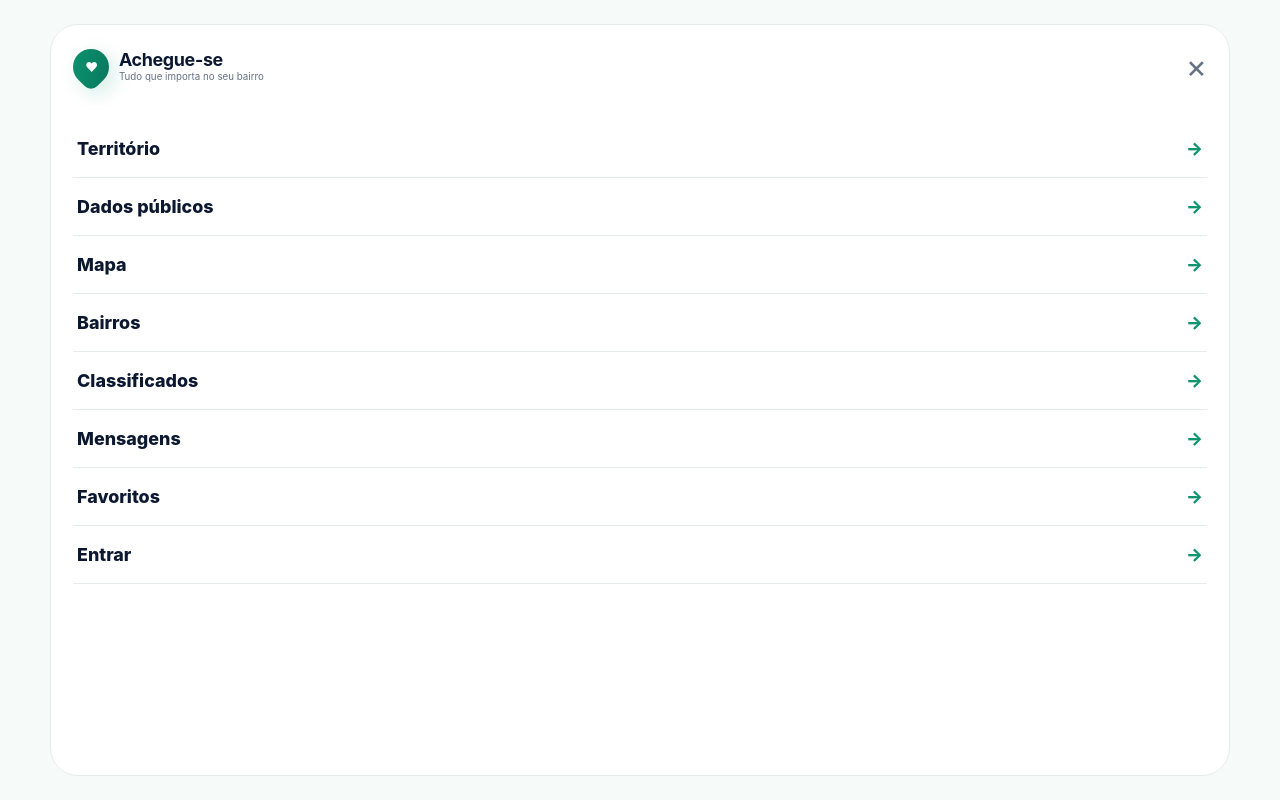
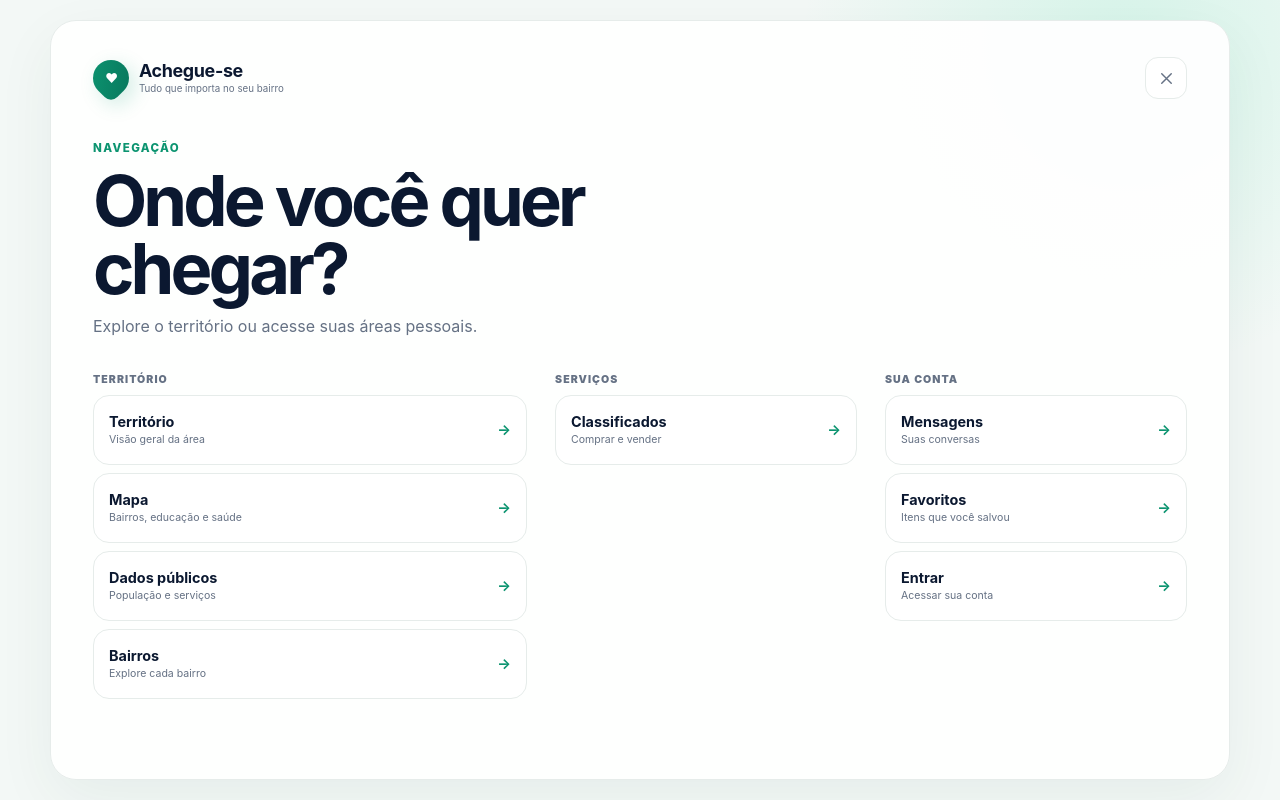
Before and after one commit to washingtonmsdj/teste-acheguese, a Next.js app: page /menu in a window 1280 px wide. Built offline with nearby package versions, Linux system fonts and the light colour scheme; no server answers.

Commit message:
frontend: align menu and resilient states

```diff
--- a/src/app/globals.css
+++ b/src/app/globals.css
@@ -271,23 +271,147 @@ footer .brand small { color: #b9ded4; }
   min-height: 100svh;
   display: grid;
   place-items: center;
-  padding: 32px;
-  background: linear-gradient(145deg, #f1faf7, #fff);
+  padding: 24px 16px;
+  background:
+    radial-gradient(circle at 82% 16%, rgba(98,230,182,.22), transparent 28%),
+    linear-gradient(145deg, #f3faf7, #ffffff);
 }
-.statePage > div { width: min(700px, 100%); }
-.stateActions { display: flex; flex-wrap: wrap; gap: 10px; margin-top: 24px; }
+.stateCard {
+  width: min(720px, 100%);
+  display: grid;
+  gap: 32px;
+  padding: 26px;
+  border: 1px solid var(--line);
+  border-radius: 28px;
+  background: rgba(255,255,255,.94);
+  box-shadow: 0 26px 70px rgba(11,72,57,.10);
+}
+.stateCopy { padding-top: 8px; }
+.stateCopy h1 {
+  max-width: 640px;
+  margin-bottom: 15px;
+}
+.stateCopy p:not(.eyebrow) {
+  max-width: 560px;
+  margin: 0;
+}
+.stateActions {
+  display: flex;
+  flex-wrap: wrap;
+  gap: 10px;
+}
 
-.loadingPage { width: min(1100px, calc(100% - 32px)); margin: 0 auto; padding: 24px 0; }
-.loadingBrand, .loadingHero, .loadingGrid span {
-  background: linear-gradient(90deg, #f0f4f3 20%, #fafcfc 50%, #f0f4f3 80%);
+.loadingPage {
+  width: min(var(--container), calc(100% - 32px));
+  margin: 0 auto;
+  padding: 18px 0 42px;
+}
+.loadingHeader {
+  min-height: 52px;
+  display: flex;
+  align-items: center;
+  justify-content: space-between;
+}
+.loadingNav {
+  display: none;
+  gap: 9px;
+}
+.loadingHeroLayout {
+  display: grid;
+  gap: 26px;
+  padding: 42px 0 30px;
+}
+.loadingCopy {
+  display: grid;
+  align-content: center;
+  gap: 12px;
+}
+.loadingBrand,
+.loadingNav span,
+.loadingEyebrow,
+.loadingTitle,
+.loadingText,
+.loadingActions span,
+.loadingMap,
+.loadingMetrics span {
+  background: linear-gradient(90deg, #eef4f2 20%, #fafcfc 50%, #eef4f2 80%);
   background-size: 200% 100%;
   animation: shimmer 1.4s infinite linear;
 }
-.loadingBrand { width: 180px; height: 42px; border-radius: 14px; }
-.loadingHero { height: 44vh; min-height: 300px; margin-top: 28px; border-radius: 28px; }
-.loadingGrid { display: grid; grid-template-columns: 1fr 1fr; gap: 12px; margin-top: 20px; }
-.loadingGrid span { height: 110px; border-radius: 18px; }
+.loadingBrand {
+  width: 166px;
+  height: 38px;
+  border-radius: 13px;
+}
+.loadingNav span {
+  width: 68px;
+  height: 12px;
+  border-radius: 999px;
+}
+.loadingEyebrow {
+  width: 130px;
+  height: 10px;
+  margin-bottom: 6px;
+  border-radius: 999px;
+}
+.loadingTitle {
+  width: min(560px, 94%);
+  height: 48px;
+  border-radius: 12px;
+}
+.loadingTitleShort { width: min(410px, 72%); }
+.loadingText {
+  width: min(560px, 92%);
+  height: 14px;
+  margin-top: 8px;
+  border-radius: 999px;
+}
+.loadingTextShort {
+  width: min(430px, 72%);
+  margin-top: -4px;
+}
+.loadingActions {
+  display: flex;
+  gap: 9px;
+  margin-top: 10px;
+}
+.loadingActions span {
+  width: 128px;
+  height: 44px;
+  border-radius: 14px;
+}
+.loadingMap {
+  min-height: 300px;
+  border-radius: 26px;
+}
+.loadingMetrics {
+  display: grid;
+  grid-template-columns: 1fr 1fr;
+  gap: 10px;
+  padding-top: 20px;
+  border-top: 1px solid var(--line);
+}
+.loadingMetrics span {
+  height: 126px;
+  border-radius: 20px;
+}
 @keyframes shimmer { to { background-position: -200% 0; } }
+
+@media (min-width: 720px) {
+  .stateCard { padding: 34px; }
+  .loadingMetrics { grid-template-columns: repeat(4, 1fr); }
+}
+
+@media (min-width: 980px) {
+  .loadingNav { display: flex; }
+  .loadingHeroLayout {
+    grid-template-columns: minmax(0, 1fr) minmax(420px, .8fr);
+    align-items: center;
+    min-height: 560px;
+    gap: 64px;
+  }
+  .loadingMap { min-height: 390px; }
+}
 
 @media (min-width: 720px) {
   .classifiedSearch { grid-template-columns: minmax(0,1fr) 120px; }
@@ -328,27 +452,131 @@ footer .brand small { color: #b9ded4; }
 .authCard p:not(.eyebrow) { color: var(--muted); line-height: 1.6; }
 .textLink { color: var(--brand); font-weight: 800; font-size: .88rem; }
 
-.menuPage { min-height: 100svh; padding: 24px 0; background: #f6fbf9; }
+.menuPage {
+  min-height: 100svh;
+  padding: 12px 0;
+  background:
+    radial-gradient(circle at 88% 6%, rgba(98,230,182,.20), transparent 24%),
+    #f3f8f6;
+}
 .menuPanel {
-  min-height: calc(100svh - 48px);
-  padding: 22px;
+  min-height: calc(100svh - 24px);
+  padding: 20px;
   border: 1px solid var(--line);
-  border-radius: 28px;
-  background: white;
+  border-radius: 26px;
+  background: rgba(255,255,255,.95);
+  box-shadow: 0 20px 60px rgba(11,72,57,.06);
 }
-.menuTop { display: flex; align-items: center; justify-content: space-between; margin-bottom: 34px; }
-.menuTop > a:last-child { font-size: 2rem; color: var(--muted); }
-.menuPanel nav { display: grid; }
-.menuPanel nav a {
+.menuTop {
   display: flex;
   align-items: center;
   justify-content: space-between;
-  padding: 18px 4px;
-  border-bottom: 1px solid var(--line);
-  font-size: 1.12rem;
-  font-weight: 800;
+  margin-bottom: 42px;
 }
-.menuPanel nav span { color: var(--brand); }
+.menuClose {
+  width: 42px;
+  height: 42px;
+  display: grid;
+  place-items: center;
+  border: 1px solid var(--line);
+  border-radius: 13px;
+  color: var(--muted);
+  background: #fff;
+}
+.menuClose svg {
+  width: 19px;
+  height: 19px;
+  fill: none;
+  stroke: currentColor;
+  stroke-width: 1.8;
+  stroke-linecap: round;
+}
+.menuIntro {
+  max-width: 600px;
+  margin-bottom: 34px;
+}
+.menuIntro h1 {
+  margin-bottom: 12px;
+  font-size: clamp(2.2rem, 10vw, 4.4rem);
+  line-height: .96;
+  letter-spacing: -.055em;
+}
+.menuIntro > p:not(.eyebrow) {
+  margin: 0;
+  color: var(--muted);
+  line-height: 1.55;
+}
+.menuGroups {
+  display: grid;
+  gap: 28px;
+}
+.menuSection h2 {
+  margin: 0 0 9px;
+  color: var(--muted);
+  font-size: .66rem;
+  font-weight: 900;
+  text-transform: uppercase;
+  letter-spacing: .1em;
+}
+.menuSection nav {
+  display: grid;
+  gap: 8px;
+}
+.menuSection nav a {
+  min-height: 70px;
+  display: flex;
+  align-items: center;
+  justify-content: space-between;
+  gap: 18px;
+  padding: 14px 15px;
+  border: 1px solid var(--line);
+  border-radius: 16px;
+  background: #fff;
+  transition: border-color .16s ease, background-color .16s ease, transform .16s ease;
+}
+.menuSection nav a:hover {
+  transform: translateY(-1px);
+  border-color: #b8d9cd;
+  background: #f9fcfb;
+}
+.menuSection nav a > span {
+  min-width: 0;
+  display: grid;
+  gap: 3px;
+}
+.menuSection nav strong {
+  font-size: .9rem;
+}
+.menuSection nav small {
+  color: var(--muted);
+  font-size: .66rem;
+}
+.menuSection nav b {
+  flex: 0 0 auto;
+  color: var(--brand);
+  font-size: .9rem;
+}
+@media (min-width: 720px) {
+  .menuPage { padding: 20px 0; }
+  .menuPanel {
+    min-height: calc(100svh - 40px);
+    padding: 30px;
+  }
+  .menuGroups {
+    grid-template-columns: 1.15fr .85fr;
+    align-items: start;
+  }
+  .menuSection:first-child {
+    grid-row: span 2;
+  }
+}
+@media (min-width: 980px) {
+  .menuPanel { padding: 36px 42px; }
+  .menuGroups {
+    grid-template-columns: 1.15fr .8fr .8fr;
+  }
+  .menuSection:first-child { grid-row: auto; }
+}
 
 .formShell { padding: 50px 0 100px; background: linear-gradient(180deg, #f7fbfa 0, #fff 340px); }
 .formLayout { display: grid; gap: 28px; }
--- a/src/app/menu/page.tsx
+++ b/src/app/menu/page.tsx
@@ -1,16 +1,47 @@
 import Link from 'next/link';
 import { Brand } from '@/shared/ui/brand';
 
-const links = [
-  ['Território', '/'],
-  ['Dados públicos', '/#dados'],
-  ['Mapa', '/mapa'],
-  ['Bairros', '/#bairros'],
-  ['Classificados', '/classificados'],
-  ['Mensagens', '/mensagens'],
-  ['Favoritos', '/favoritos'],
-  ['Entrar', '/entrar'],
+const territoryLinks = [
+  ['Território', '/', 'Visão geral da área'],
+  ['Mapa', '/mapa', 'Bairros, educação e saúde'],
+  ['Dados públicos', '/#dados', 'População e serviços'],
+  ['Bairros', '/#bairros', 'Explore cada bairro'],
 ] as const;
+
+const serviceLinks = [
+  ['Classificados', '/classificados', 'Comprar e vender'],
+] as const;
+
+const accountLinks = [
+  ['Mensagens', '/mensagens', 'Suas conversas'],
+  ['Favoritos', '/favoritos', 'Itens que você salvou'],
+  ['Entrar', '/entrar', 'Acessar sua conta'],
+] as const;
+
+function MenuGroup({
+  title,
+  links,
+}: {
+  title: string;
+  links: readonly (readonly [string, string, string])[];
+}) {
+  return (
+    <section className="menuSection">
+      <h2>{title}</h2>
+      <nav aria-label={title}>
+        {links.map(([label, href, description]) => (
+          <Link href={href} key={href}>
+            <span>
+              <strong>{label}</strong>
+              <small>{description}</small>
+            </span>
+            <b aria-hidden="true">→</b>
+          </Link>
+        ))}
+      </nav>
+    </section>
+  );
+}
 
 export default function MenuPage() {
   return (
@@ -18,18 +49,31 @@ export default function MenuPage() {
       <div className="container menuPanel">
         <div className="menuTop">
           <Brand />
-          <Link href="/" aria-label="Fechar menu">
-            ×
+          <Link
+            className="menuClose"
+            href="/"
+            aria-label="Fechar menu"
+          >
+            <svg viewBox="0 0 24 24" aria-hidden="true">
+              <path d="m6 6 12 12M18 6 6 18" />
+            </svg>
           </Link>
         </div>
-        <nav aria-label="Menu">
-          {links.map(([label, href]) => (
-            <Link href={href} key={href}>
-              {label}
-              <span>→</span>
-            </Link>
-          ))}
-        </nav>
+
+        <div className="menuIntro">
+          <p className="eyebrow">Navegação</p>
+          <h1>Onde você quer chegar?</h1>
+          <p>
+            Explore o território ou acesse suas áreas
+            pessoais.
+          </p>
+        </div>
+
+        <div className="menuGroups">
+          <MenuGroup title="Território" links={territoryLinks} />
+          <MenuGroup title="Serviços" links={serviceLinks} />
+          <MenuGroup title="Sua conta" links={accountLinks} />
+        </div>
       </div>
     </main>
   );
```
Also changed, not shown: src/app/error.tsx (+19 -6 lines), src/app/loading.tsx (+34 -5 lines), src/app/not-found.tsx (+23 -6 lines), 1 other file (tests, documents, lock files or other folders).
